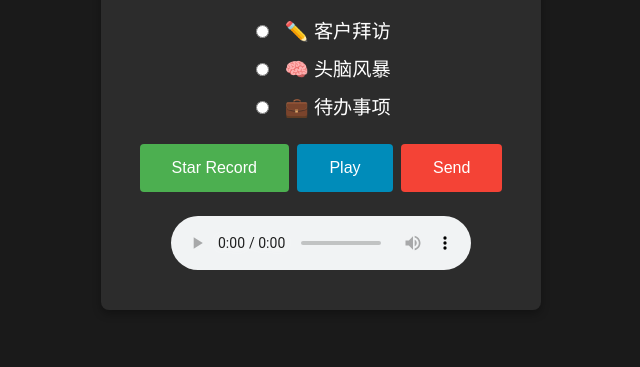
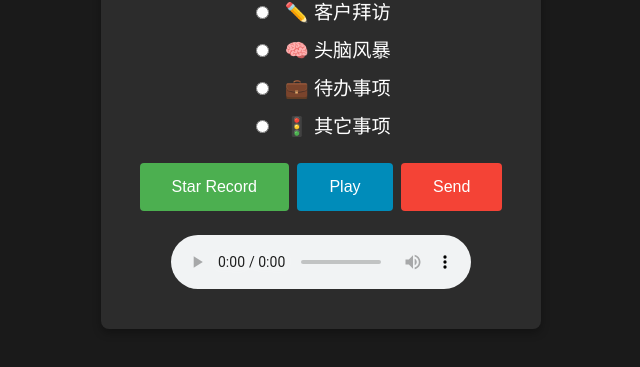
Before and after one commit to stephenlzc/voicememo, a plain HTML site: page index.html in a window 1280 px wide. Shown: the part 291-658 px from the top of the page, without its empty margins (319-959 px from the left). Drawn offline with Linux system fonts and the light colour scheme.

Commit message:
Update index.html
add 🚦 其它事项

```diff
--- a/index.html
+++ b/index.html
@@ -20,6 +20,9 @@
             <label>
                 <input type="radio" name="type" value="💼 待办事项"> 💼 待办事项
             </label>
+            <label>
+                <input type="radio" name="type" value="🚦 其它事项"> 🚦 其它事项
+            </label>
         </form>
         <button id="recordButton" class="btn btn-record">Star Record</button>
         <button id="playButton" class="btn btn-play" disabled>Play</button>
```
